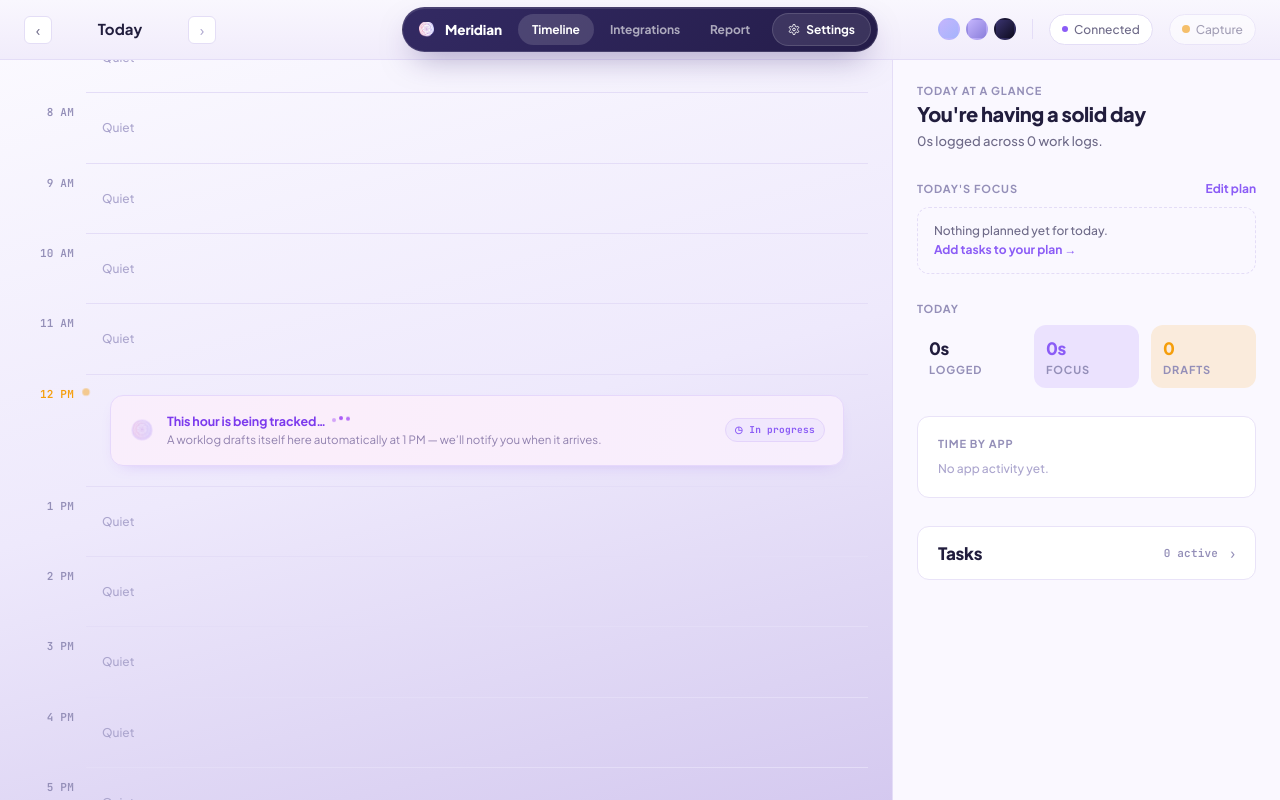
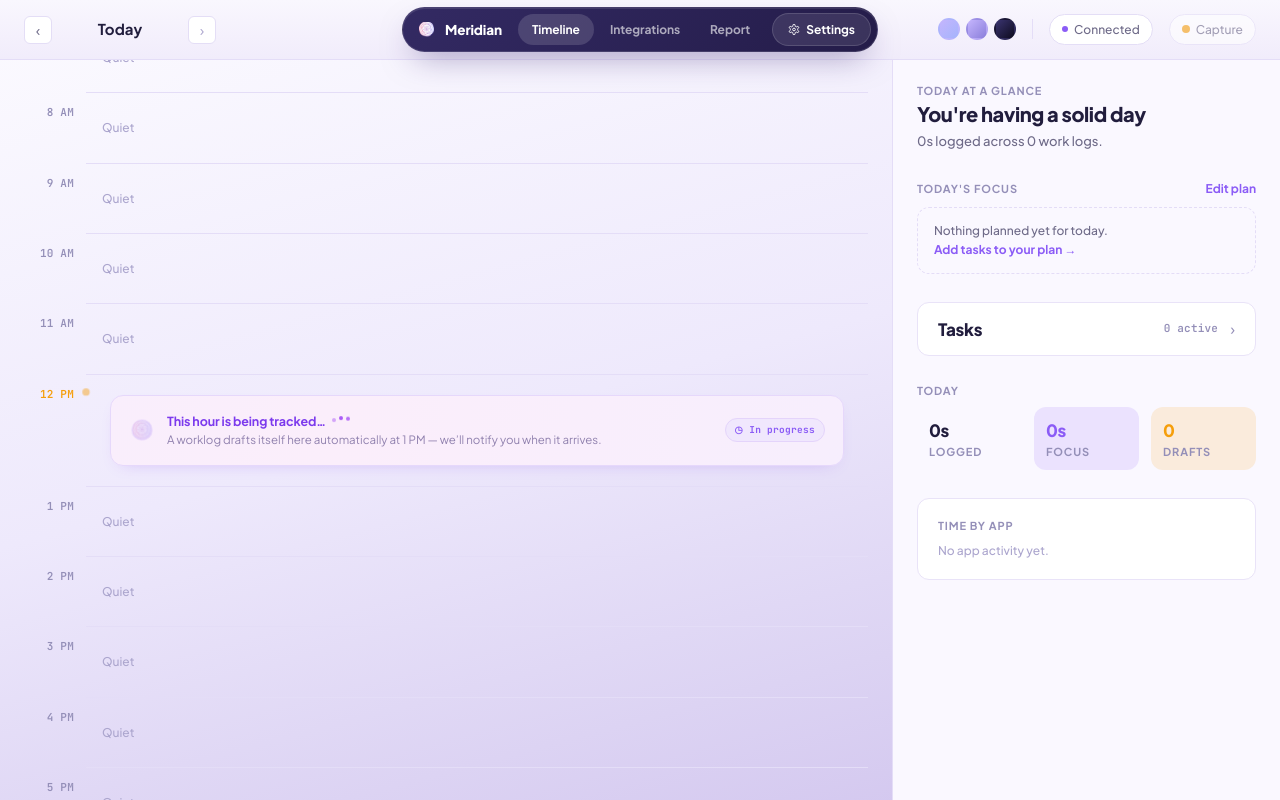
Before and after one commit to Meridiona/meridian, a Next.js app in the folder ui/: page / in a window 1280 px wide. Built offline with nearby package versions, Linux system fonts and the light colour scheme.

Commit message:
fix(ui): move Tasks entry row to right after Today's focus
Reorders the right-side overview pane so Tasks follows the focus
checklist instead of trailing after the Today stats / Time-by-app card.

```diff
--- a/ui/components/timeline/OverviewPanel.tsx
+++ b/ui/components/timeline/OverviewPanel.tsx
@@ -180,6 +180,8 @@ export function OverviewPanel({ data, onOpen, onOpenTask }: {
         </div>
       )}
 
+      <EntryRow label="Tasks" hint={`${activeTaskCount} active`} onClick={() => onOpen('tasks')} />
+
       <div>
         <p className="mt-label mb-2.5" style={{ color: 'var(--t-faint)' }}>Today</p>
         <div className="grid grid-cols-3 gap-3">
@@ -198,8 +200,6 @@ export function OverviewPanel({ data, onOpen, onOpenTask }: {
         </div>
         <TimeByApp sessions={today?.sessions ?? []} />
       </div>
-
-      <EntryRow label="Tasks" hint={`${activeTaskCount} active`} onClick={() => onOpen('tasks')} />
     </div>
   )
 }
```
